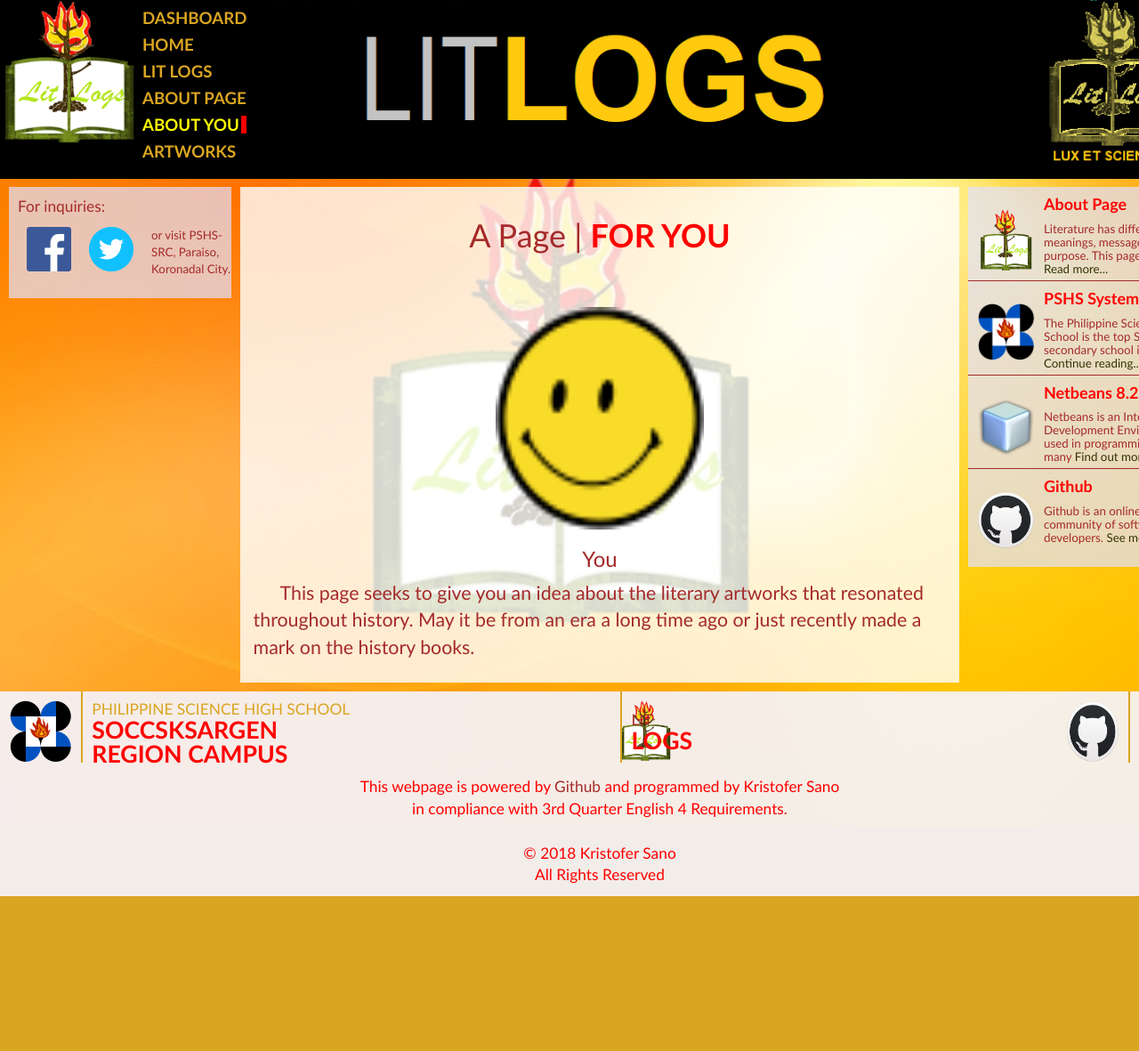
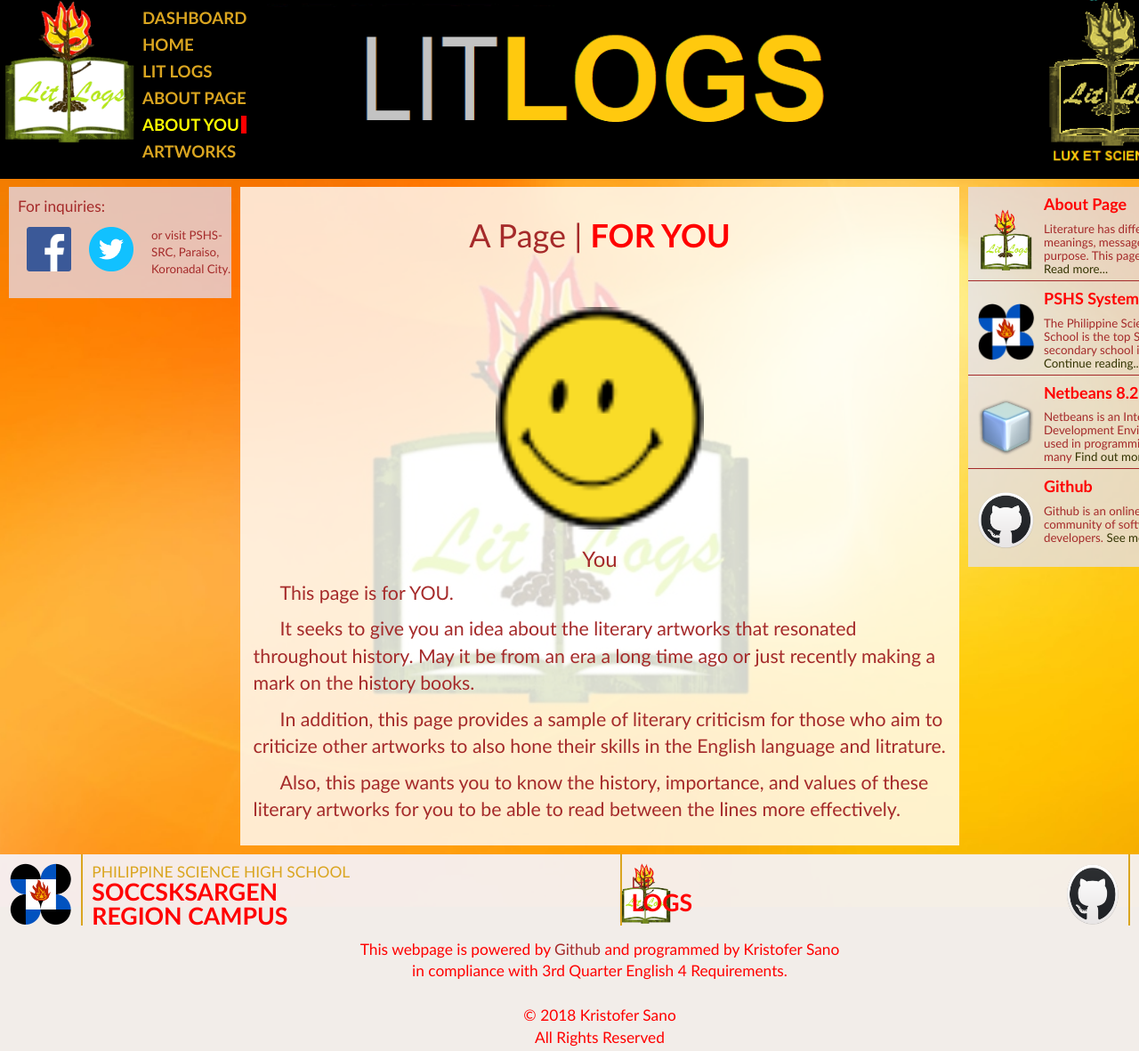
Before and after one commit to Lit-Log/Lit-Log.github.io, a plain HTML site: page Website/You.html in a window 1280 px wide. Shown: the top 1181 px of the page at 89% size. Before the commit the page ends 1007 px from the top, so only its background shows below. Drawn offline with Linux system fonts and the light colour scheme.

Commit message:
Add files via upload

```diff
--- a/Website/You.html
+++ b/Website/You.html
@@ -119,13 +119,21 @@
             <video autoplay="true" id="videoElement">
             </video>
             <h3>You</h3>
+            <p>This page is for YOU.</p>
             <p>
-                This page seeks to give you an idea about the literary artworks that
+                It seeks to give you an idea about the literary artworks that
                 resonated throughout history. May it be from an era a long time ago
-                or just recently made a mark on the history books.
+                or just recently making a mark on the history books.
             </p>
             <p>
-
+                In addition, this page provides a sample of literary criticism for
+                those who aim to criticize other artworks to also hone their skills
+                in the English language and litrature.
+            </p>
+            <p>
+                Also, this page wants you to know the history, importance, and values
+                of these literary artworks for you to be able to read between the lines
+                more effectively.
             </p>
         </article>
         <footer>
```
